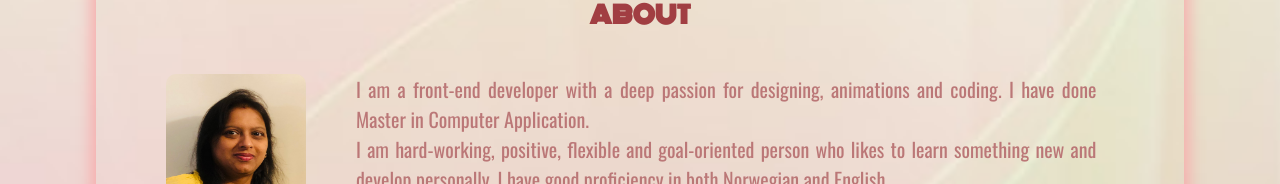
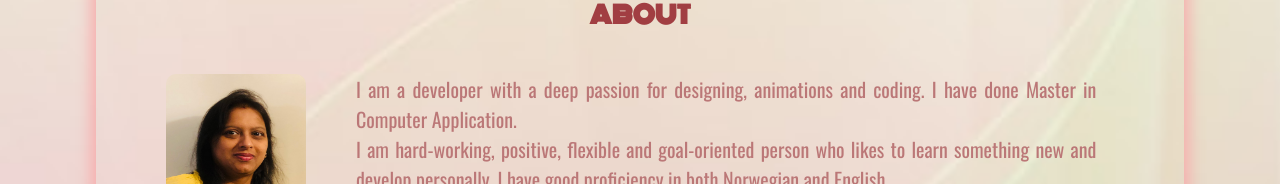
Before and after one commit to DeeptiSaxenaRai/Portfolio, a React (Vite) app: page / in a window 1280 px wide. Shown: the part 702-886 px from the top of the page. Built offline with nearby package versions, Linux system fonts and the light colour scheme; a web font is replaced by a local one.

Commit message:
initial commit

```diff
--- a/src/components/about/About.jsx
+++ b/src/components/about/About.jsx
@@ -21,8 +21,8 @@ function About() {
             transition={{ duration: 1.5, ease: easeInOut }}
           >
             <p>
-              I am a front-end developer with a deep passion for designing,
-              animations and coding. I have done Master in Computer Application.
+              I am a developer with a deep passion for designing, animations and
+              coding. I have done Master in Computer Application.
             </p>
             <p>
               I am hard-working, positive, flexible and goal-oriented person who
```
